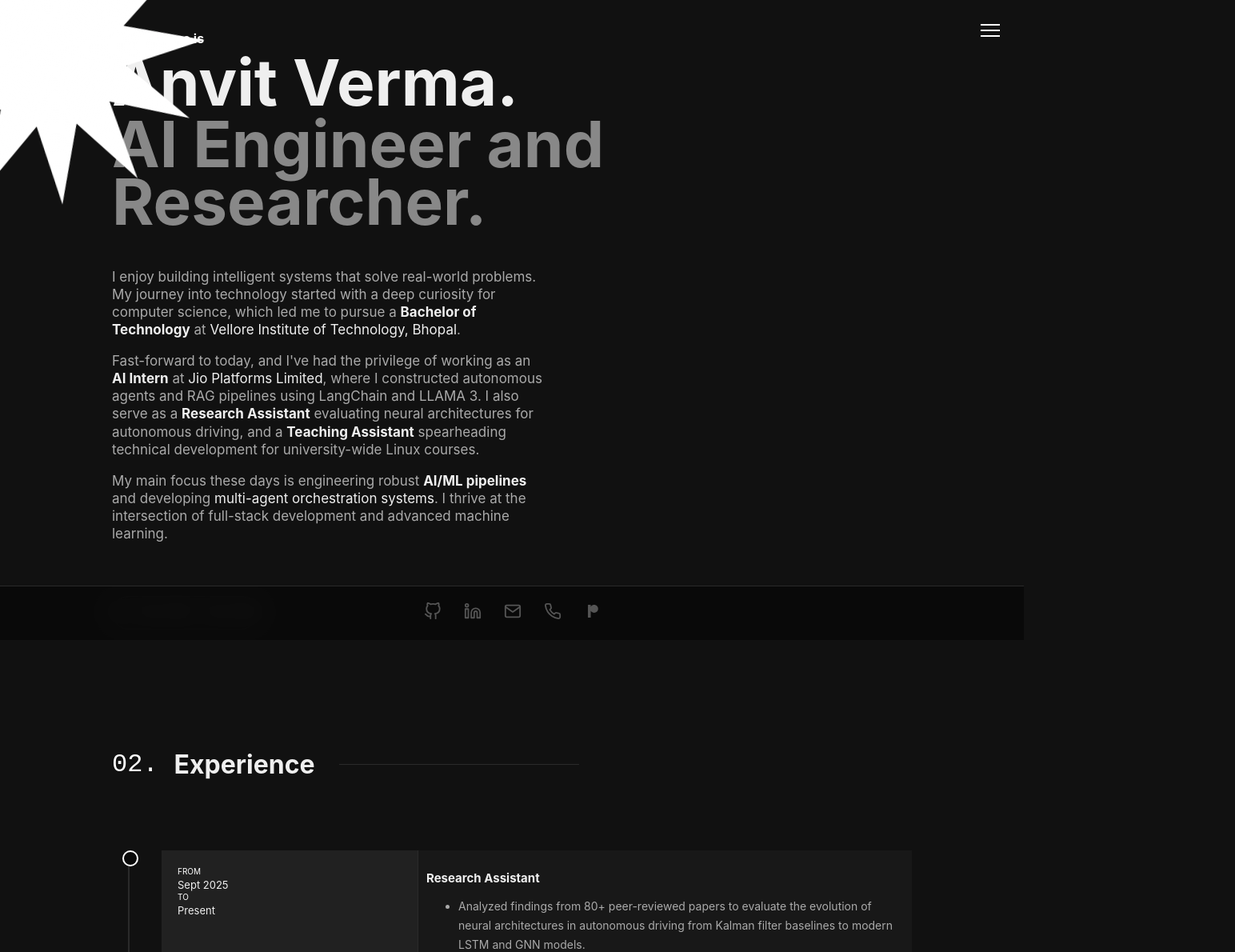
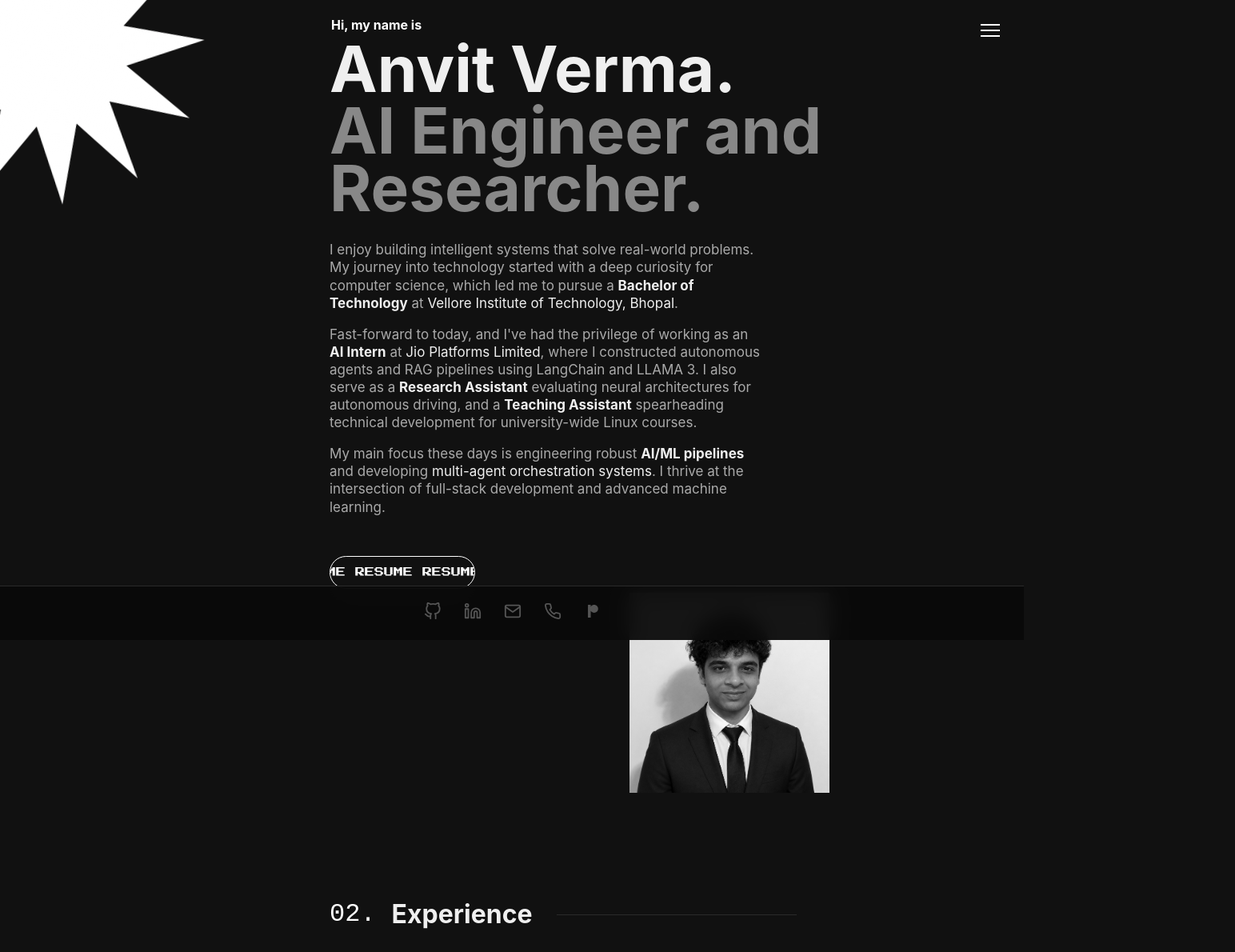
Before and after one commit to anvitvermaa/anvitvermaa.github.io, a Next.js app: page / in a window 1280 px wide. Shown: the top 1190 px of the page at 80% size, 1544 px wide, since content can reach past the window. Built offline with nearby package versions, Linux system fonts and the light colour scheme.

Commit message:
fix: dynamically adjust content padding to prevent star-text collision on zoom

```diff
--- a/app/page.js
+++ b/app/page.js
@@ -1,5 +1,5 @@
 "use client";
-import React from "react";
+import React, { useEffect, useRef } from "react";
 import Hero from "../src/components/sections/Hero";
 import Jobs from "../src/components/sections/Jobs";
 import Publications from "../src/components/sections/Publications";
@@ -10,12 +10,48 @@ import MorphingFooter from "../src/components/sections/MorphingFooter";
 import RotatingStar from "../src/components/RotatingStar";
 
 export default function Home() {
+  const contentRef = useRef(null);
+
+  useEffect(() => {
+    // Only apply on md+ screens (768px and above)
+    const isDesktop = () => window.matchMedia('(min-width: 768px)').matches;
+    if (!isDesktop()) return;
+
+    const baseDPR = window.devicePixelRatio || 1;
+    // The star extends 16rem to the right from the left edge.
+    // At 100% zoom the padding is 17rem (272px at 16px root font size).
+    const basePaddingPx = 17 * 16; // 272px
+
+    let rafId;
+    const updatePadding = () => {
+      if (!contentRef.current) return;
+      if (!isDesktop()) {
+        // Reset to default mobile padding if window was resized
+        contentRef.current.style.paddingLeft = '';
+        return;
+      }
+      const currentDPR = window.devicePixelRatio || 1;
+      // zoomFactor > 1 when zoomed in (e.g. 1.5 at 150%)
+      const zoomFactor = currentDPR / baseDPR;
+      // The star stays constant screen-size via inverse zoom.
+      // Content padding needs to be multiplied by zoomFactor so it also
+      // stays constant on screen, preventing collision.
+      const adjustedPadding = basePaddingPx * zoomFactor;
+      contentRef.current.style.paddingLeft = `${adjustedPadding}px`;
+
+      rafId = requestAnimationFrame(updatePadding);
+    };
+    updatePadding();
+
+    return () => cancelAnimationFrame(rafId);
+  }, []);
+
   return (
     <main className="min-h-screen w-full relative">
 
       <RotatingStar />
 
-      <div className="px-6 md:pl-[17rem] md:pr-24 lg:pl-[17rem] lg:pr-36 w-full overflow-x-hidden relative z-10">
+      <div ref={contentRef} className="px-6 md:pl-[17rem] md:pr-24 lg:pl-[17rem] lg:pr-36 w-full overflow-x-hidden relative z-10">
         <div className="max-w-[1100px] mx-auto w-full">
           <Hero />
           <Jobs />
--- a/src/components/sections/Hero.jsx
+++ b/src/components/sections/Hero.jsx
@@ -6,6 +6,8 @@ const Hero = () => {
   return (
     <section id="about" className="flex flex-col justify-center min-h-screen max-w-[1000px] mx-auto px-6 md:px-0">
 
+      <div className="flex flex-col md:flex-row items-center justify-between gap-12 md:gap-8 pt-20 md:pt-0">
+        <div className="flex-1 w-full">
           <h1 className="text-[#ffffff] font-mono text-[16px] md:text-[18px] mb-0 ml-[2px]">
             Hi, my name is
           </h1>
@@ -33,6 +35,23 @@ const Hero = () => {
           <div>
             <ResumeButton />
           </div>
+        </div>
+
+        <div className="w-full max-w-[250px] md:max-w-[300px] relative mt-10 md:mt-0 flex-shrink-0 mx-auto md:mx-0">
+          <div className="relative group">
+            {/* Outline box behind the image */}
+            <div className="absolute inset-0 border-2 border-[#ffffff] rounded opacity-50 group-hover:opacity-100 transition-all duration-300 translate-x-4 translate-y-4 group-hover:translate-x-3 group-hover:translate-y-3 z-0"></div>
+            {/* Photo with grayscale filter */}
+            <img
+              src="/photo.PNG"
+              alt="Anvit Verma"
+              className="relative z-10 w-full h-auto rounded grayscale hover:grayscale-0 transition-all duration-500 object-cover"
+            />
+            {/* Subtle tint overlay */}
+            <div className="absolute inset-0 bg-[#ffffff] opacity-10 mix-blend-multiply group-hover:opacity-0 transition-all duration-500 z-20 rounded pointer-events-none"></div>
+          </div>
+        </div>
+      </div>
 
     </section>
   );
```
Also changed, not shown: public/photo.PNG (added), 1 other file (tests, documents, lock files or other folders). Lines whose indentation alone changed are shown as unchanged.
